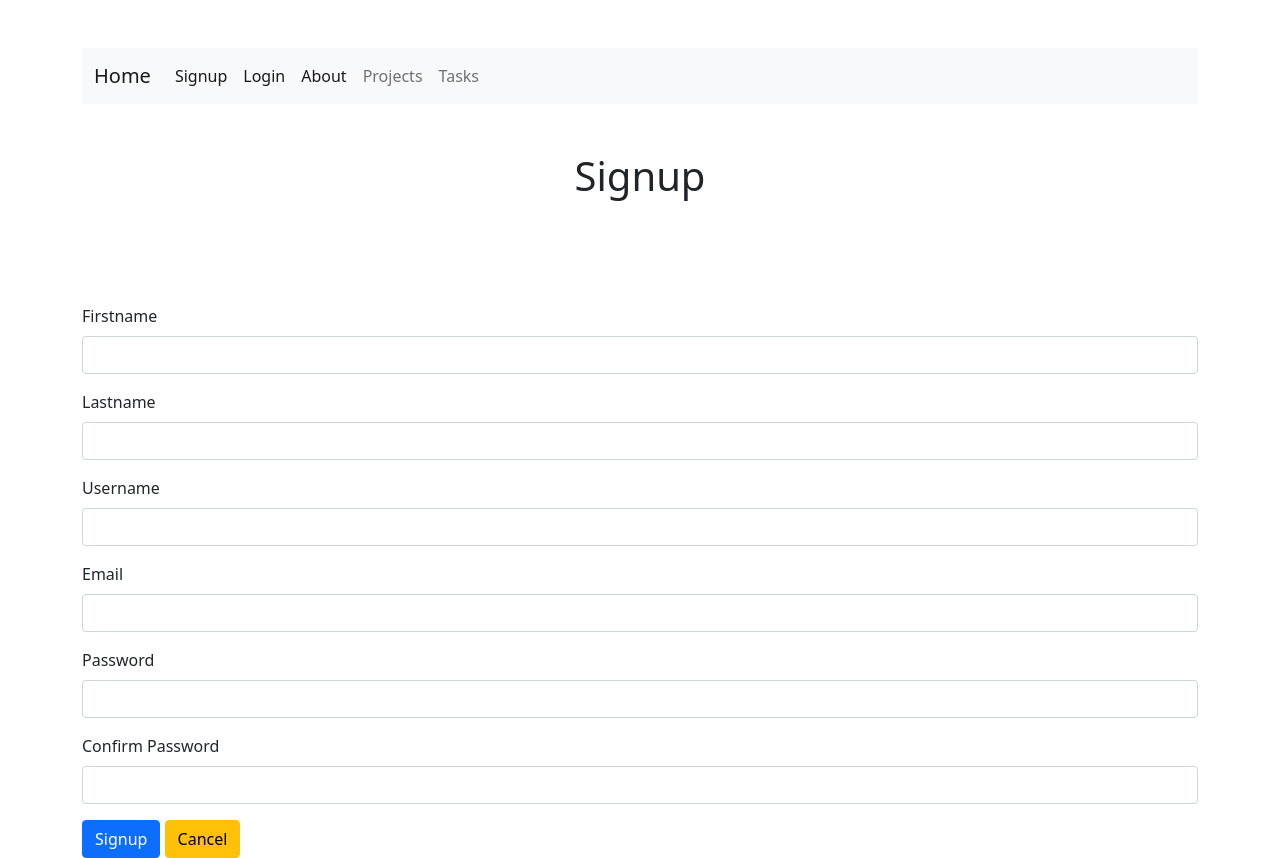
After one commit to elkynerojasiser/todoproject, a Django app: page /signup-form/ in a window 1280 px wide. The commit adds this page. Run offline with Django 4.2, Linux system fonts and the light colour scheme.

Commit message:
Implementación de registro y autenticación de usuarios

```diff
--- a/todo/settings.py
+++ b/todo/settings.py
@@ -118,6 +118,8 @@ USE_TZ = True
 
 STATIC_URL = 'static/'
 
+LOGIN_URL = '/login-form'
+
 # Default primary key field type
 # https://docs.djangoproject.com/en/4.1/ref/settings/#default-auto-field
 
--- a/todolist/models.py
+++ b/todolist/models.py
@@ -1,10 +1,12 @@
 from django.db import models
+from django.contrib.auth.models import User
 
 # Create your models here.
 
 class Project(models.Model):
     name = models.CharField(max_length=200)
     description = models.TextField()
+    user = models.ForeignKey(User, on_delete=models.CASCADE)
     def __str__(self):
         return self.name
 
@@ -12,6 +14,7 @@ class Task(models.Model):
     title = models.CharField(max_length=300)
     description = models.TextField()
     done = models.BooleanField(default=False)
+    user = models.ForeignKey(User,on_delete=models.CASCADE)
     project = models.ForeignKey(Project,on_delete=models.CASCADE)
 
     def __str__(self):
--- a/todolist/templates/layouts/base.html
+++ b/todolist/templates/layouts/base.html
@@ -21,12 +21,24 @@
             <div class="container-fluid">
                 <a class="navbar-brand" href="{% url 'landing' %}">Home</a>
                 <button class="navbar-toggler" type="button" data-bs-toggle="collapse"
-                data-bs-target="#navbarSupportedContent" aria-controls="navbarSupportedContent" aria-expanded="false"
-                aria-label="Toggle navigation">
+                    data-bs-target="#navbarSupportedContent" aria-controls="navbarSupportedContent"
+                    aria-expanded="false" aria-label="Toggle navigation">
                     <span class="navbar-toggler-icon"></span>
                 </button>
                 <div class="collapse navbar-collapse" id="navbarSupportedContent">
                     <ul class="navbar-nav me-auto mb-2 mb-lg-0">
+                        {% if user.is_authenticated %}
+                        <li class="nav-item">
+                            <a class="nav-link active" aria-current="page" href="{% url 'logout' %}">Logout</a>
+                        </li>
+                        {% else %}
+                        <li class="nav-item">
+                            <a class="nav-link active" aria-current="page" href="{% url 'signup.form' %}">Signup</a>
+                        </li>
+                        <li class="nav-item">
+                            <a class="nav-link active" aria-current="page" href="{% url 'login.form' %}">Login</a>
+                        </li>
+                        {% endif %}
                         <li class="nav-item">
                             <a class="nav-link active" aria-current="page" href="#">About</a>
                         </li>
@@ -41,6 +53,32 @@
             </div>
         </nav>
         {# End navbar #}
+        {# Display messages #}
+        <div class="container error-container">
+            {% if messages %}
+            {% for message in messages %}
+            {% if message.tags == 'success' %}
+            <div class="alert alert-success alert-dismissible fade show mb-3 mt-2" role="alert">
+                <p>{{ message }}</p>
+                <button type="button" class="btn-close" data-bs-dismiss="alert" aria-label="Close"></button>
+            </div>
+            {% endif %}
+            {% if message.tags == 'error' %}
+            <div class="alert alert-danger alert-dismissible fade show mb-3 mt-2" role="alert">
+                <p>{{ message }}</p>
+                <button type="button" class="btn-close" data-bs-dismiss="alert" aria-label="Close"></button>
+            </div>
+            {% endif %}
+            {% if message.tags == 'warning' %}
+            <div class="alert alert-warning alert-dismissible fade show mb-3 mt-2" role="alert">
+                <p>{{ message }}</p>
+                <button type="button" class="btn-close" data-bs-dismiss="alert" aria-label="Close"></button>
+            </div>
+            {% endif %}
+            {% endfor %}
+            {% endif %}
+        </div>
+        {# End display messages #}
         {% block content %}
 
         {% endblock %}
--- /dev/null
+++ b/todolist/templates/users/signup.html
@@ -0,0 +1,46 @@
+{% extends "layouts/base.html" %}
+
+{% block content %}
+
+<div class="d-flex justify-content-center align-items-center pt-5 pb-5">
+    <h1 class="text-center">
+        Signup
+    </h1>
+</div>
+<div>
+    <form action="{% url 'signup.store' %}" method="POST" class="pt-5">
+        {% csrf_token %}
+        <div class="mb-3">
+            <label for="firstname" class="form-label">Firstname</label>
+            <input type="text" class="form-control" id="firstname" name="firstname" required>
+        </div>
+        <div class="mb-3">
+            <label for="lastname" class="form-label">Lastname</label>
+            <input type="text" class="form-control" id="lastname" name="lastname" required>
+        </div>
+        <div class="mb-3">
+            <label for="username" class="form-label">Username</label>
+            <input type="text" class="form-control" id="username" name="username" required>
+        </div>
+        <div class="mb-3">
+            <label for="username" class="form-label">Email</label>
+            <input type="email" class="form-control" id="email" name="email" required>
+        </div>
+        <div class="mb-3">
+            <label for="password1" class="form-label">Password</label>
+            <input type="password" class="form-control" id="password1" name="password1" required>
+        </div>
+        <div class="mb-3">
+            <label for="password2" class="form-label">Confirm Password</label>
+            <input type="password" class="form-control" id="password2" name="password2" required>
+        </div>
+        <div class="row">
+            <div class="col-sm-12 justify-content-start">
+                <button type="submit" class="btn btn-primary">Signup</button>
+                <a href="{% url 'landing' %}" class="btn btn-warning">Cancel</a>
+            </div>
+        </div>
+
+    </form>
+</div>
+{% endblock %}
--- a/todolist/urls.py
+++ b/todolist/urls.py
@@ -19,5 +19,10 @@ urlpatterns = [
     path('task-edit/<int:task_id>/',views.showUpdateTaskForm, name="tasks.edit"),
     path('task-update/<int:task_id>/',views.updateTask, name="tasks.update"),
     path('task-delete/<int:task_id>/',views.confirmDeleteTask, name="tasks.delete"),
-    path('task-destroy/<int:task_id>/',views.destroyTask, name="tasks.destroy")
+    path('task-destroy/<int:task_id>/',views.destroyTask, name="tasks.destroy"),
+    path('signup-form/',views.showSignupForm,name="signup.form"),
+    path('signup/',views.signup, name="signup.store"),
+    path('login-form/',views.showLoginForm, name="login.form"),
+    path('login/',views.startSession, name="login.store"),
+    path('logout/',views.finishSession, name="logout")
 ]
--- a/todolist/views.py
+++ b/todolist/views.py
@@ -1,19 +1,25 @@
 from django.shortcuts import render
 from django.http import HttpResponse, JsonResponse
 from .models import Project, Task
+from django.contrib.auth.models import User
+from django.contrib.auth import login, logout, authenticate
+from django.contrib.auth.decorators import login_required
 from django.shortcuts import get_object_or_404, render, redirect
+from django.contrib import messages
 
 # Create your views here.
 
 def landing(request):
     return render(request,'index.html')
 
+@login_required
 def projects(request):
-    projects = Project.objects.all()
+    projects = Project.objects.filter(user=request.user)
     return render(request,'projects/list.html',{
         "projects" : projects
     })
 
+@login_required
 def detailOfProject(request,project_id):
     project = get_object_or_404(Project, id=project_id)
     tasks = Task.objects.filter(project_id=project_id)
@@ -22,22 +28,27 @@ def detailOfProject(request,project_id):
         "tasks" : tasks
     })
 
+@login_required
 def showCreateProjectForm(request):
     return render(request,'projects/create.html')
 
+@login_required
 def storeProject(request):
     Project.objects.create(
         name=request.POST["name"],
-        description=request.POST["description"]
+        description=request.POST["description"],
+        user=request.user
     )
     return redirect("projects.list")
 
+@login_required
 def showUpdateProjectForm(request, project_id):
     project = get_object_or_404(Project, id=project_id)
     return render(request,'projects/update.html',{
         "project" : project
     })
 
+@login_required
 def updateProject(request,project_id):
     project = get_object_or_404(Project, id=project_id)
     project.name=request.POST["name"]
@@ -46,39 +57,46 @@ def updateProject(request,project_id):
     project.save()
     return redirect('projects.list')
 
+@login_required
 def confirmDeleteProject(request,project_id):
     project = get_object_or_404(Project, id=project_id)
     return render(request, "projects/delete.html", {
         "project": project
     })
 
+@login_required
 def destroyProject(request,project_id):
     project = get_object_or_404(Project, id=project_id)
     project.delete()
     return redirect('projects.list')
 
+@login_required
 def tasks(request):
-    tasks = Task.objects.all()
+    tasks = Task.objects.filter(user=request.user)
     return render(request,'tasks/list.html',{
         "tasks": tasks
     })
 
+@login_required
 def showCreateTaskForm(request):
     projects = Project.objects.all()
     return render(request,'tasks/create.html',{
         "projects" : projects
     })
 
+@login_required
 def storeTask(request):
     Task.objects.create(
         title=request.POST['title'],
         description=request.POST['description'],
-        project_id=request.POST['project_id']
+        project_id=request.POST['project_id'],
+        user=request.user
     )
 
     return redirect('tasks.list')
 
 
+@login_required
 def showUpdateTaskForm(request, task_id):
     projects = Project.objects.all()
     task = get_object_or_404(Task, id=task_id)
@@ -87,6 +105,7 @@ def showUpdateTaskForm(request, task_id):
         "task": task
     })
 
+@login_required
 def updateTask(request,task_id):
     task = get_object_or_404(Task, id=task_id)
     task.title=request.POST["title"]
@@ -96,13 +115,60 @@ def updateTask(request,task_id):
     task.save()
     return redirect('tasks.list')
 
+@login_required
 def confirmDeleteTask(request,task_id):
     task = get_object_or_404(Task, id=task_id)
     return render(request, "tasks/delete.html", {
         "task": task
     })
 
+@login_required
 def destroyTask(request,task_id):
     task = get_object_or_404(Task, id=task_id)
     task.delete()
     return redirect('tasks.list')
+
+"""
+Methods for users
+"""
+
+def showSignupForm(request):
+    return render(request,"users/signup.html")
+
+def signup(request):
+    if (request.POST['password1'] == request.POST['password2']):
+        try:
+            user = User.objects.create_user(
+                username=request.POST["username"],
+                email=request.POST["email"],
+                password=request.POST["password1"],
+                first_name=request.POST["firstname"],
+                last_name=request.POST["lastname"]
+            )
+            user.save()
+            login(request,user)
+            messages.add_message(request=request, level=messages.SUCCESS, message='User created succesfully')
+            return redirect('tasks.list')
+
+        except:
+            return HttpResponse("The user already exists !!!")
+    else:
+        messages.add_message(request=request, level=messages.ERROR, message='Password fields no match')
+        return redirect('signup.form')
+
+def showLoginForm(request):
+    return render(request,'users/login.html')
+
+def startSession(request):
+    user = authenticate(request=request, username=request.POST["username"],password=request.POST["password"])
+    if(user is None):
+        messages.add_message(request=request, level=messages.ERROR, message='Wrong credentials, try again')
+        return redirect('login.form')
+    else:
+        login(request,user)
+        return redirect('landing')
+
+@login_required
+def finishSession(request):
+    logout(request)
+    return redirect('landing')
```
Also changed, not shown: todolist/templates/users/login.html (added, +32 -0 lines), db.sqlite3, todolist/migrations/0002_project_user_task_user.py (added), todolist/migrations/0003_alter_project_user_alter_task_user.py (added). Lines whose indentation alone changed are shown as unchanged.
